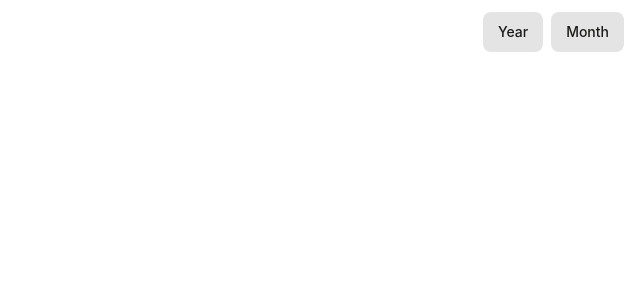
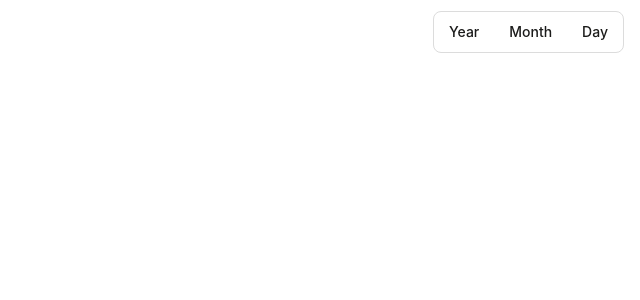
Before and after one commit to mdd95/site, a SvelteKit app: page /calendar in a window 1280 px wide. Shown: the top 300 px of the page, without its empty margins (640-1280 px from the left). Built offline with nearby package versions, Linux system fonts and the light colour scheme.

Commit message:
replace view switcher

```diff
--- a/src/routes/calendar/+page.svelte
+++ b/src/routes/calendar/+page.svelte
@@ -1,8 +1,8 @@
 <script lang="ts">
 	import YearView from './view-year.svelte';
 	import MonthView from './view-month.svelte';
-	import { goto } from '$app/navigation';
 	import { page } from '$app/state';
+	import HeaderTab from './header-tab.svelte';
 
 	const params = $derived(Object.fromEntries(page.url.searchParams));
 </script>
@@ -13,20 +13,7 @@
 
 <div class="app">
 	<header>
-		<button
-			onclick={() => goto('/calendar?view=year', { replace: true })}
-			class={['btn', params.view === 'year' ? 'primary' : 'secondary']}
-			aria-label="Year view"
-		>
-			Year
-		</button>
-		<button
-			onclick={() => goto('/calendar?view=month', { replace: true })}
-			class={['btn', params.view === 'month' ? 'primary' : 'secondary']}
-			aria-label="Month view"
-		>
-			Month
-		</button>
+		<HeaderTab />
 	</header>
 	<main>
 		{#if params.view === 'year'}
--- /dev/null
+++ b/src/routes/calendar/header-tab.svelte
@@ -0,0 +1,60 @@
+<script lang="ts">
+	import { goto } from '$app/navigation';
+	import { page } from '$app/state';
+
+	const views = [
+		{ label: 'Year', value: 'year' },
+		{ label: 'Month', value: 'month' },
+		{ label: 'Day', value: 'day' }
+	] as const;
+
+	const params = $derived(Object.fromEntries(page.url.searchParams));
+</script>
+
+<div role="group" aria-label="Calendar view">
+	{#each views as { label, value } (value)}
+		<button
+			type="button"
+			class={['btn', params.view === value && 'active']}
+			aria-pressed={params.view === value}
+			onclick={() => goto(`/calendar?view=${value}`)}
+		>
+			{label}
+		</button>
+	{/each}
+</div>
+
+<style>
+	div {
+		display: inline-flex;
+		align-items: center;
+		border: 1px solid var(--color-border);
+		border-radius: var(--radius-md);
+	}
+
+	button {
+		transition:
+			background-color 150ms ease,
+			color 150ms ease,
+			box-shadow 150ms ease;
+
+		@media (prefers-reduced-motion: reduce) {
+			transition: none;
+		}
+	}
+
+	.btn:hover:not(.active) {
+		background: rgb(0 0 0 / 5%);
+	}
+
+	.btn.active {
+		background: var(--color-primary);
+		color: var(--color-primary-text);
+		box-shadow: 0 1px 3px rgb(0 0 0 / 12%);
+	}
+
+	.btn:focus-visible {
+		outline: 2px solid alpha(from var(--color-primary) / 50%);
+		outline-offset: 2px;
+	}
+</style>
```
